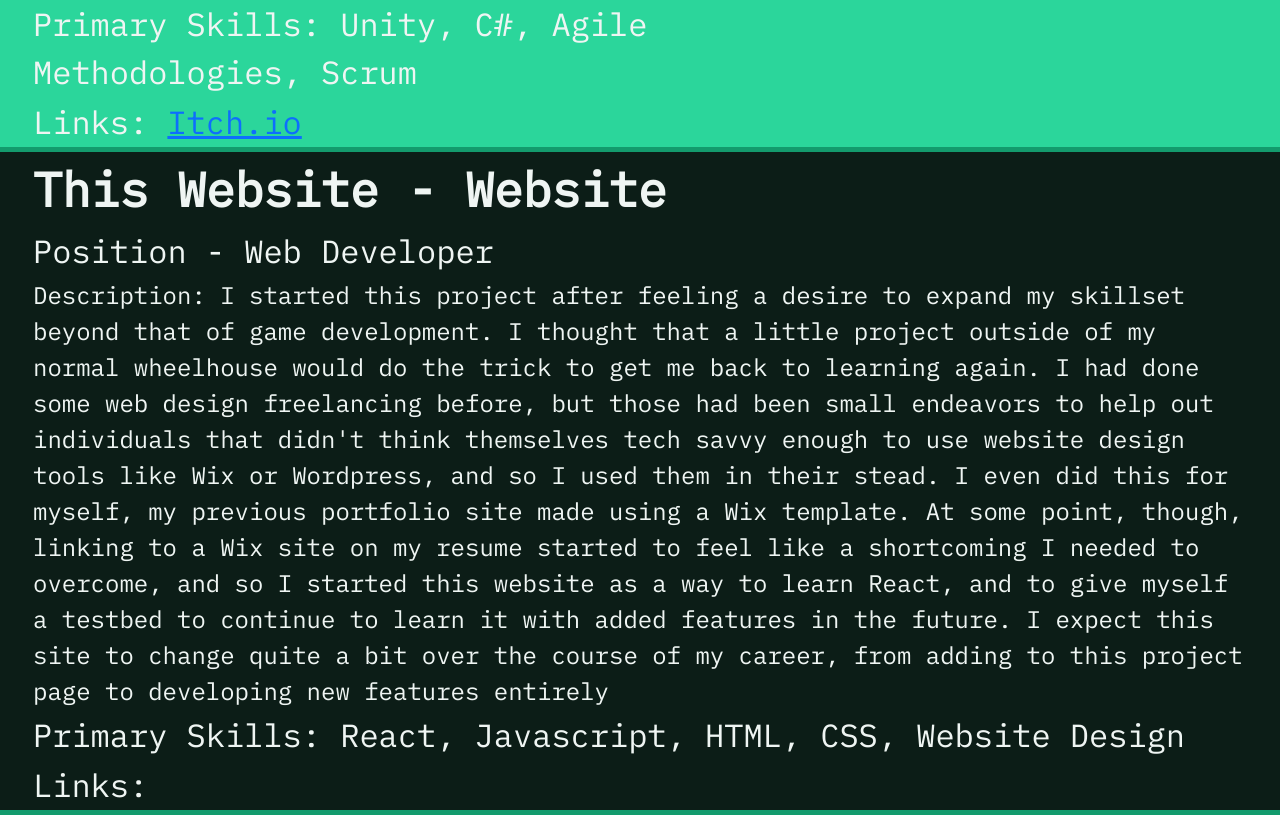
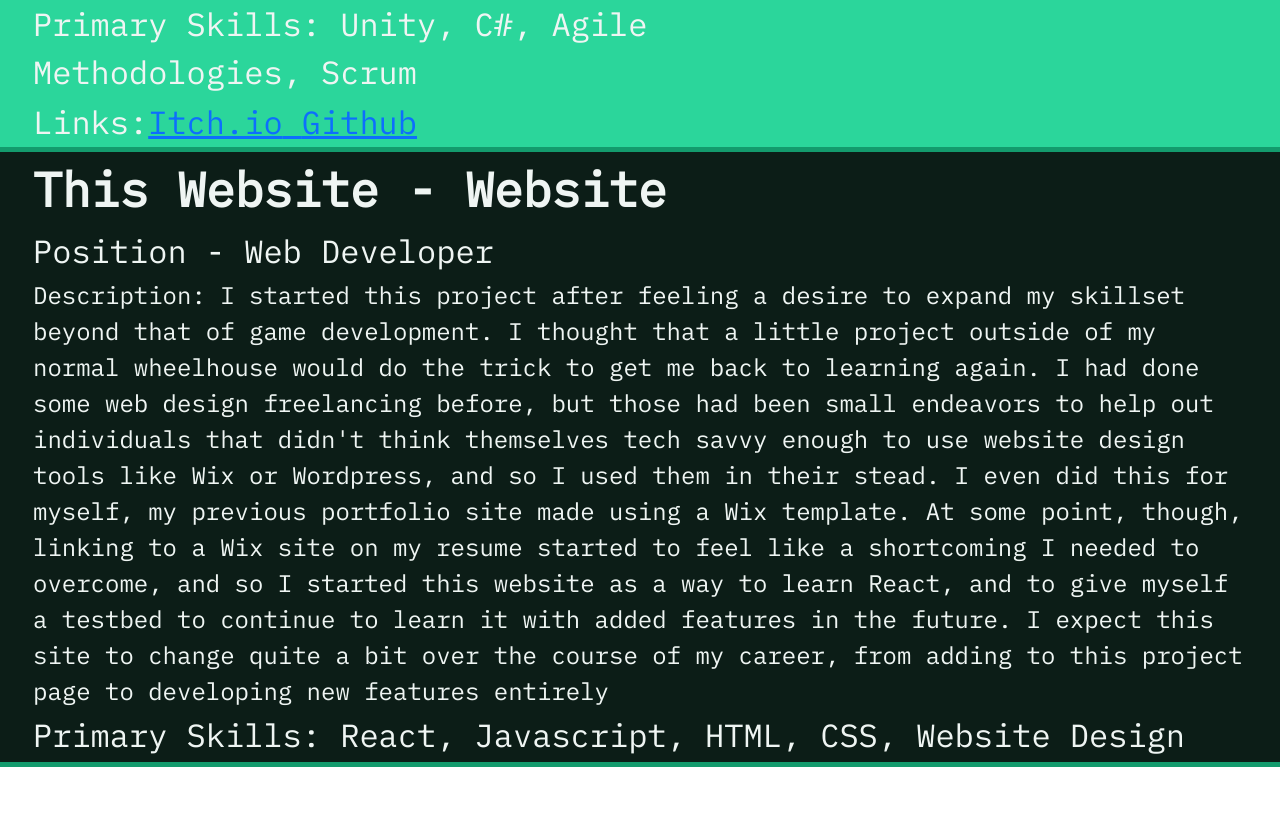
Before and after one commit to dustytheaverage/portfolio-website, a React (Vite) app: page /projects in a window 1280 px wide. Shown: the part 2828-3643 px from the top of the page. After the commit the page ends 3595 px from the top, so only its background shows below. Built offline with nearby package versions, Linux system fonts and the light colour scheme.

Commit message:
Fully cleaned up project links

```diff
--- a/src/components/Project.tsx
+++ b/src/components/Project.tsx
@@ -4,15 +4,21 @@ import projectData from './projectData';
 // import cryptidSlayerImage from '../assets/cryptidSlayerDemoImage.png'
 
 function ProjectLinks({texts, links}: {texts: string[], links: string[]}){
-  let output = '';
-
-  for(let i = 0; i < texts.length; i++){
-    output += <a href={links[i]}>{texts[i]}  </a>;
+  let i = -1;
+  if(texts.length > 0){
+    return(
+      <td style={{fontSize: 32}}>Links:{
+        links.map(link =>{
+        i++;
+        return (
+          <a href= {link}>{texts[i]}  </a>
+        )
+      })}</td>
+    )
   }
-
-  return(
-    <a href={links[0]}>{texts[0]}</a>
-  )
+  else{
+    return(<td></td>)
+  }
 }
 
 function Project(project: projectData, classVar: string) {
@@ -42,7 +48,7 @@ function Project(project: projectData, classVar: string) {
               <td style={{fontSize: 32}}>Primary Skills: {project.skills}</td>
             </tr>
             <tr>
-              <td style={{fontSize: 32}}>Links: <ProjectLinks texts={project.linkNames} links={project.links} /></td>
+              <ProjectLinks texts={project.linkNames} links={project.links} />
             </tr>
           </tbody>
         </table>
@@ -68,7 +74,7 @@ function Project(project: projectData, classVar: string) {
               <td style={{fontSize: 32}}>Primary Skills: {project.skills}</td>
             </tr>
             <tr>
-              <td style={{fontSize: 32}}>Links: <ProjectLinks texts={project.linkNames} links={project.links} /></td>
+              <ProjectLinks texts={project.linkNames} links={project.links} />
             </tr>
           </tbody>
         </table>
```
